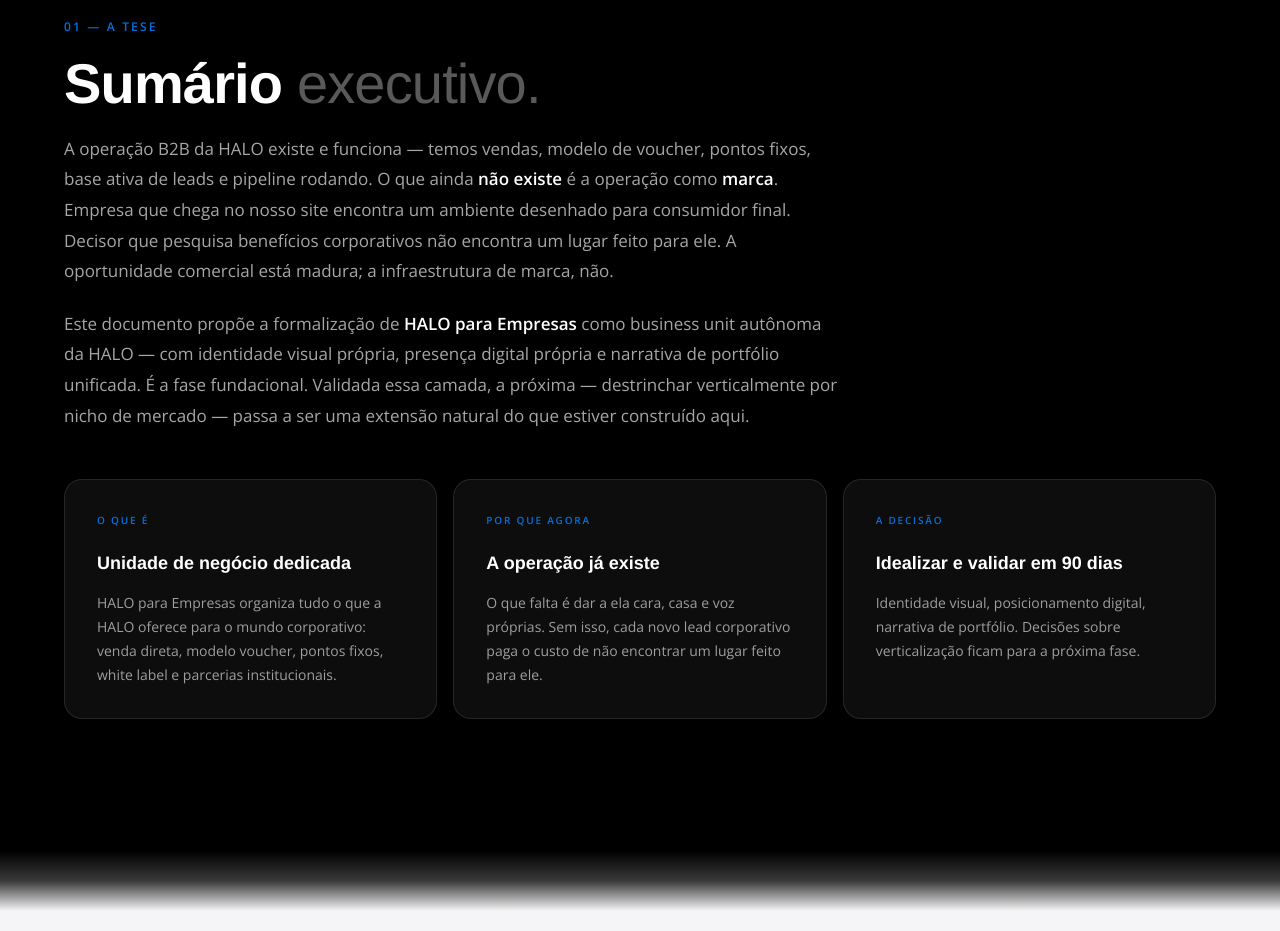
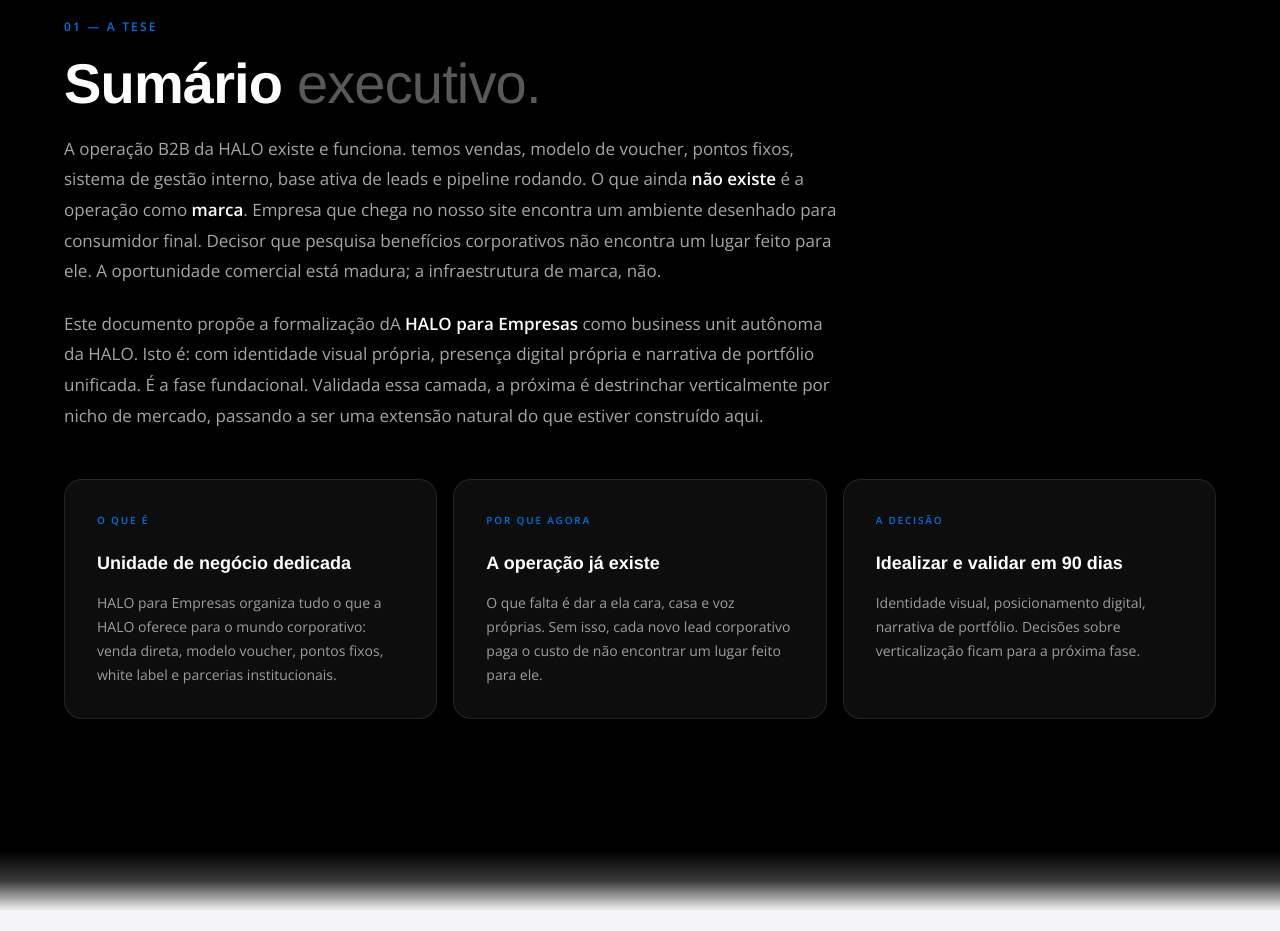
Before and after one commit to smartmediasuporte-ctrl/halo-para-empresas, a plain HTML site: page index.html in a window 1280 px wide. Shown: the part 880-1811 px from the top of the page. Drawn offline with nearby package versions, Linux system fonts and the light colour scheme.

Commit message:
Atualização de conteúdo do sumário executivo

```diff
--- a/index.html
+++ b/index.html
@@ -521,8 +521,8 @@
   <div class="sec-inner">
     <span class="sec-label">01 — A Tese</span>
     <h2 class="sec-title">Sumário <span class="muted">executivo.</span></h2>
-    <p class="body-text">A operação B2B da HALO existe e funciona — temos vendas, modelo de voucher, pontos fixos, base ativa de leads e pipeline rodando. O que ainda <strong>não existe</strong> é a operação como <strong>marca</strong>. Empresa que chega no nosso site encontra um ambiente desenhado para consumidor final. Decisor que pesquisa benefícios corporativos não encontra um lugar feito para ele. A oportunidade comercial está madura; a infraestrutura de marca, não.</p>
-    <p class="body-text">Este documento propõe a formalização de <strong>HALO para Empresas</strong> como business unit autônoma da HALO — com identidade visual própria, presença digital própria e narrativa de portfólio unificada. É a fase fundacional. Validada essa camada, a próxima — destrinchar verticalmente por nicho de mercado — passa a ser uma extensão natural do que estiver construído aqui.</p>
+    <p class="body-text">A operação B2B da HALO existe e funciona. temos vendas, modelo de voucher, pontos fixos, sistema de gestão interno, base ativa de leads e pipeline rodando. O que ainda <strong>não existe</strong> é a operação como <strong>marca</strong>. Empresa que chega no nosso site encontra um ambiente desenhado para consumidor final. Decisor que pesquisa benefícios corporativos não encontra um lugar feito para ele. A oportunidade comercial está madura; a infraestrutura de marca, não.</p>
+    <p class="body-text">Este documento propõe a formalização dA <strong>HALO para Empresas</strong> como business unit autônoma da HALO. Isto é: com identidade visual própria, presença digital própria e narrativa de portfólio unificada. É a fase fundacional. Validada essa camada, a próxima é destrinchar verticalmente por nicho de mercado, passando a ser uma extensão natural do que estiver construído aqui.</p>
 
     <div class="tri-grid">
       <div class="card tri-card">
```
